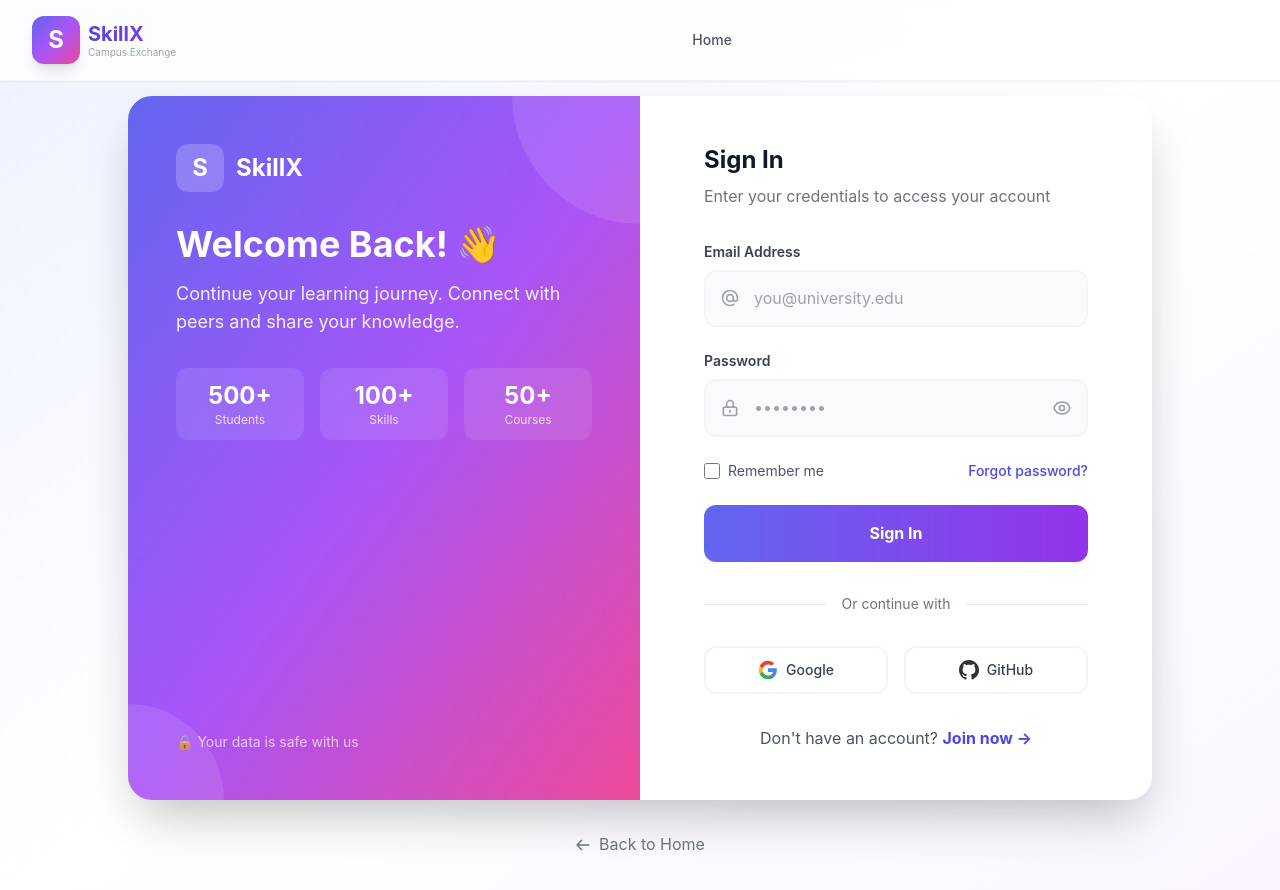
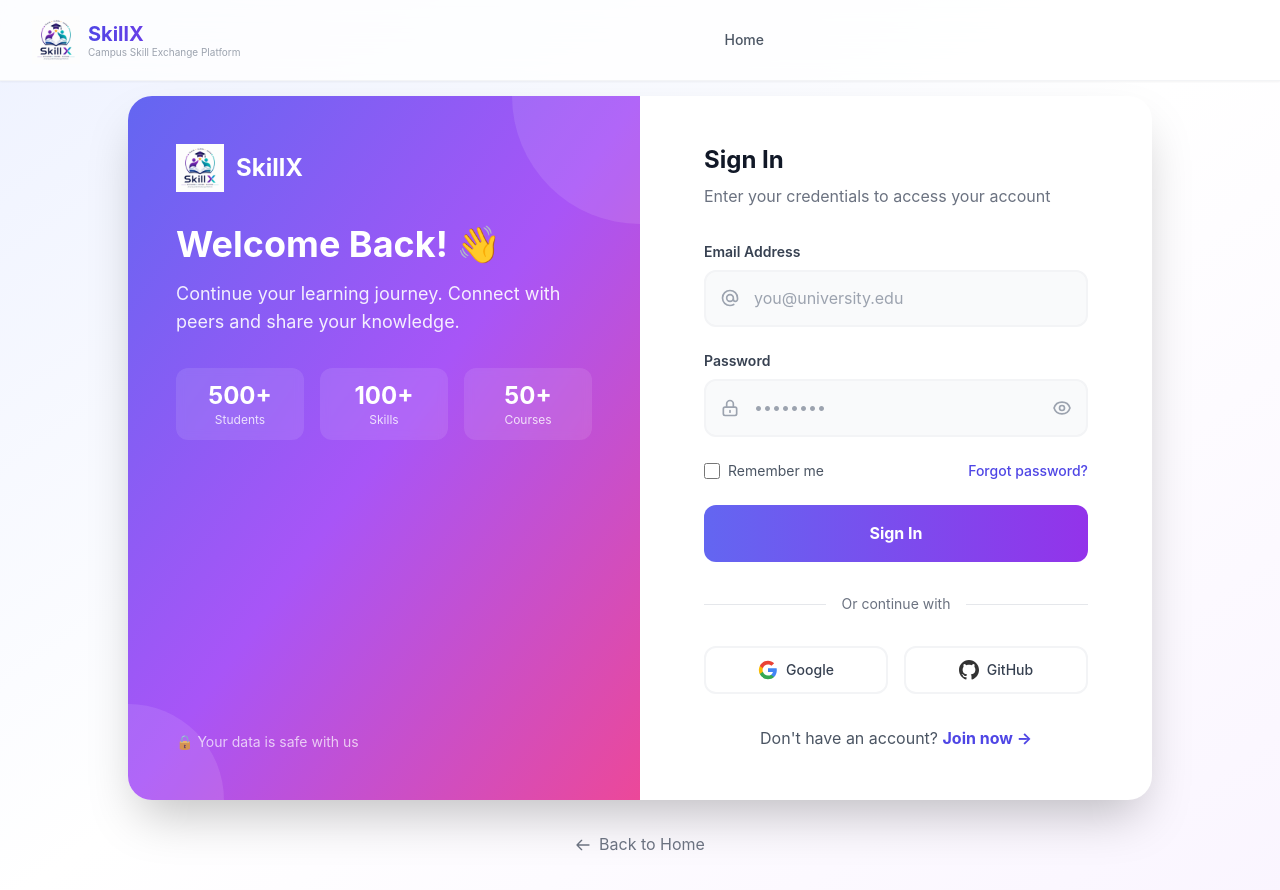
Before and after one commit to Kanaga-Durga316/Campus-Skill, a React (Vite) app: page /login in a window 1280 px wide. Shown: the top 890 px of the page. Built offline with nearby package versions, Linux system fonts and the light colour scheme.

Commit message:
adding the logo

```diff
--- a/src/components/Footer.tsx
+++ b/src/components/Footer.tsx
@@ -1,5 +1,6 @@
 import React from 'react';
 import { Link } from 'react-router-dom';
+import logo from '../assets/logo/skillx-logo.png';
 
 /**
  * Footer Component - Modern & Clean Design
@@ -20,9 +21,12 @@ const Footer: React.FC = () => {
           {/* Brand Column */}
           <div className="col-span-1 md:col-span-2">
             <div className="flex items-center space-x-2 mb-4">
-              <div className="w-10 h-10 bg-gradient-to-br from-indigo-500 to-purple-600 rounded-xl flex items-center justify-center">
-                <span className="text-white font-bold text-xl">S</span>
-              </div>
+              <img
+                src={logo}
+                alt="Campus Skill Exchange Platform"
+                className="h-10 w-auto object-contain"
+                decoding="async"
+              />
               <span className="text-xl font-bold text-white">SkillX</span>
             </div>
             <p className="text-gray-300 text-sm mb-4 max-w-md">
--- a/src/components/Login.tsx
+++ b/src/components/Login.tsx
@@ -2,6 +2,7 @@ import React, { useState } from 'react';
 import { Link, useNavigate } from 'react-router-dom';
 import { fetchJSON } from '../api';
 import Navbar from './Navbar';
+import logo from '../assets/logo/skillx-logo.png';
 
 /**
  * LoginPage Component - Enhanced Modern Design
@@ -84,9 +85,12 @@ const LoginPage: React.FC = () => {
                 {/* Content */}
                 <div className="relative z-10">
                   <div className="flex items-center space-x-3 mb-8">
-                    <div className="w-12 h-12 bg-white/20 backdrop-blur-sm rounded-xl flex items-center justify-center">
-                      <span className="text-white font-bold text-2xl">S</span>
-                    </div>
+                    <img
+                      src={logo}
+                      alt="Campus Skill Exchange Platform"
+                      className="h-12 w-auto object-contain"
+                      decoding="async"
+                    />
                     <span className="text-white font-bold text-2xl">SkillX</span>
                   </div>
 
--- a/src/components/Navbar.tsx
+++ b/src/components/Navbar.tsx
@@ -1,5 +1,6 @@
 import React, { useState } from 'react';
 import { Link, useLocation, useNavigate } from 'react-router-dom';
+import logo from '../assets/logo/skillx-logo.png';
 // theme switch removed
 
 /**
@@ -28,15 +29,18 @@ const Navbar: React.FC = () => {
       <div className="max-w-7xl mx-auto px-4 sm:px-6 lg:px-8">
         <div className="flex justify-between items-center h-16 md:h-20">
           {/* Logo - Student-friendly branding */}
-          <Link to="/" className="flex items-center space-x-2 group">
-            <div className="w-10 h-10 md:w-12 md:h-12 bg-gradient-to-br from-indigo-500 via-purple-500 to-pink-500 rounded-xl flex items-center justify-center shadow-lg group-hover:shadow-xl transition-all duration-300 group-hover:scale-105">
-              <span className="text-white font-bold text-xl md:text-2xl">S</span>
-            </div>
+          <Link to="/" className="flex items-center space-x-2 group" aria-label="Campus Skill Exchange Platform - Home">
+            <img
+              src={logo}
+              alt="Campus Skill Exchange Platform"
+              className="h-8 w-auto md:h-10 lg:h-12 object-contain group-hover:scale-105 transition-transform duration-300"
+              decoding="async"
+            />
             <div className="flex flex-col">
               <span className="text-lg md:text-xl font-bold bg-gradient-to-r from-indigo-600 to-purple-600 bg-clip-text text-transparent dark:from-indigo-400 dark:to-purple-400">
                 SkillX
               </span>
-              <span className="text-[10px] text-gray-400 -mt-1 hidden sm:block">Campus Exchange</span>
+              <span className="text-[10px] text-gray-400 -mt-1 hidden sm:block">Campus Skill Exchange Platform</span>
             </div>
           </Link>
 
--- a/src/components/Register.tsx
+++ b/src/components/Register.tsx
@@ -2,6 +2,7 @@ import React, { useState } from 'react';
 import { Link, useNavigate } from 'react-router-dom';
 import { fetchJSON } from '../api';
 import Navbar from './Navbar';
+import logo from '../assets/logo/skillx-logo.png';
 
 /**
  * RegisterPage Component - Enhanced Modern Design
@@ -91,7 +92,13 @@ const RegisterPage: React.FC = () => {
               <div className="absolute top-0 right-0 w-40 h-40 bg-white/10 rounded-full -translate-y-1/2 translate-x-1/2"></div>
               <div className="absolute bottom-0 left-0 w-32 h-32 bg-white/10 rounded-full translate-y-1/2 -translate-x-1/2"></div>
 
-              <div className="relative z-10">
+              <div className="relative z-10 flex flex-col items-center">
+                <img
+                  src={logo}
+                  alt="Campus Skill Exchange Platform"
+                  className="h-14 w-auto object-contain mb-4"
+                  decoding="async"
+                />
                 <h1 className="text-3xl md:text-4xl font-bold text-white mb-2">
                   Join SkillX 🚀
                 </h1>
```
Also changed, not shown: src/assets/logo/skillx-logo.png (added), 4 other files (tests, documents, lock files or other folders).
